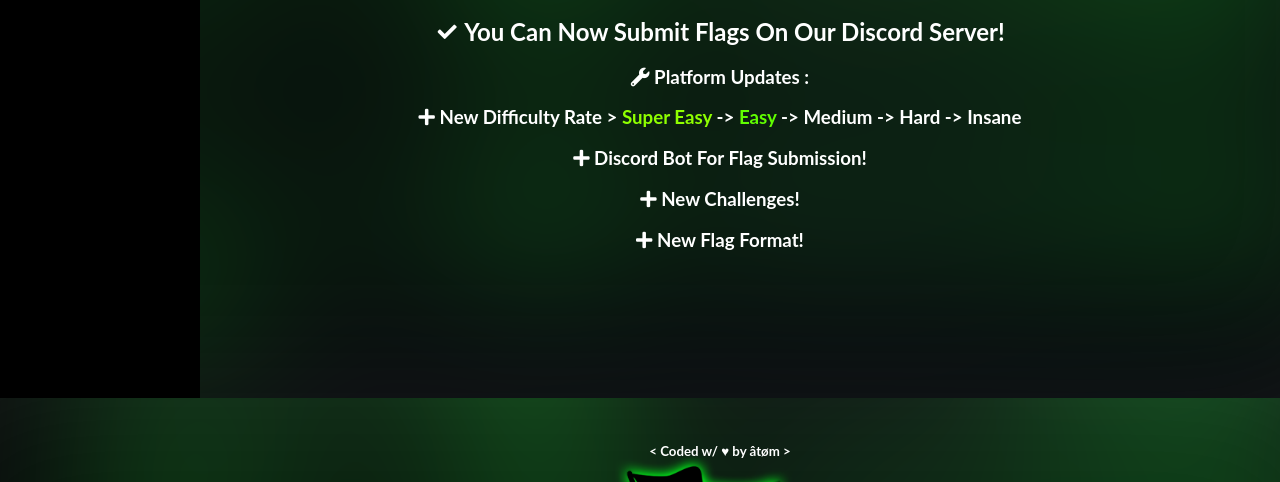
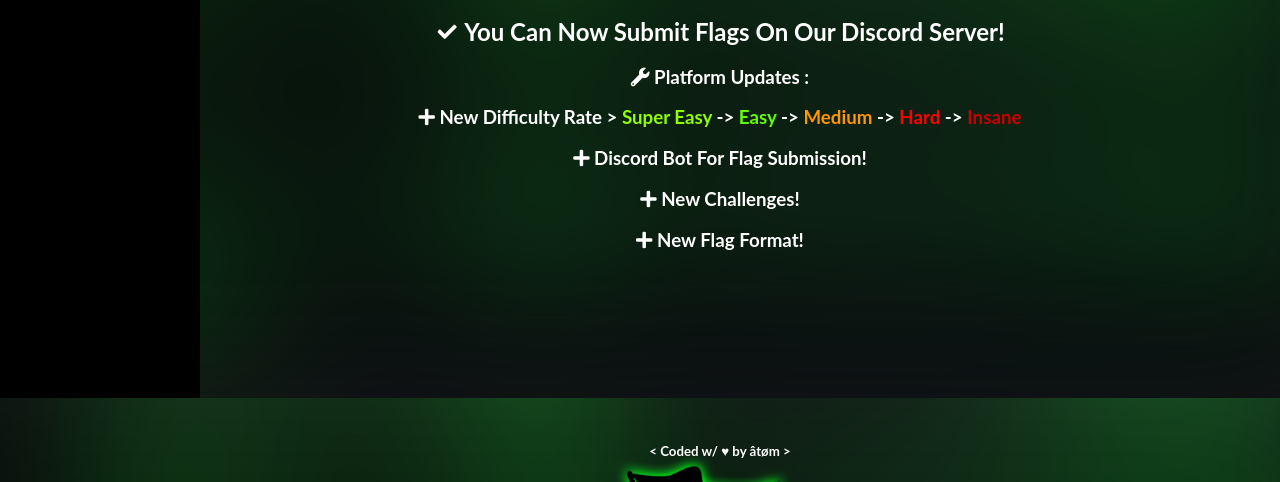
Before and after one commit to evilpwnctf/evilpwnctf.github.io, a plain HTML site: page index.html in a window 1280 px wide. Shown: the part 402-884 px from the top of the page. Drawn offline with Linux system fonts and the light colour scheme.

Commit message:
Update index.html

```diff
--- a/index.html
+++ b/index.html
@@ -75,7 +75,7 @@ html {
 <center><h2><font color="white">Welcome To EvilPWN CTF - Discord Platform To Test Your CTF Skills</font></h2></center>
 <center><h2><font color="white"><i class="fas fa-check faa-pulse animated"></i> You Can Now Submit Flags On Our Discord Server!</font></h2></center>
 <center><h3><font color="white"><i class="fas fa-wrench"></i> Platform Updates :</font></h3></center>
-<center><h3><font color="white"><i class="fas fa-plus"></i> New Difficulty Rate >  <font color="#8fff00">Super Easy</font> ->  <font color="#61ff00">Easy</font> -> Medium -> Hard -> Insane</font></h3></center>
+<center><h3><font color="white"><i class="fas fa-plus"></i> New Difficulty Rate >  <font color="#8fff00">Super Easy</font> ->  <font color="#61ff00">Easy</font> -> <font color="#ff9700">Medium</font> -> <font color="#ff0000">Hard</font> -> <font color="#c90000">Insane</font></font></h3></center>
 <center><h3><font color="white"><i class="fas fa-plus"></i> Discord Bot For Flag Submission!</font></h3></center>
 <center><h3><font color="white"><i class="fas fa-plus"></i> New Challenges!</font></h3></center>
 <center><h3><font color="white"><i class="fas fa-plus"></i> New Flag Format!</font></h3></center>
```
